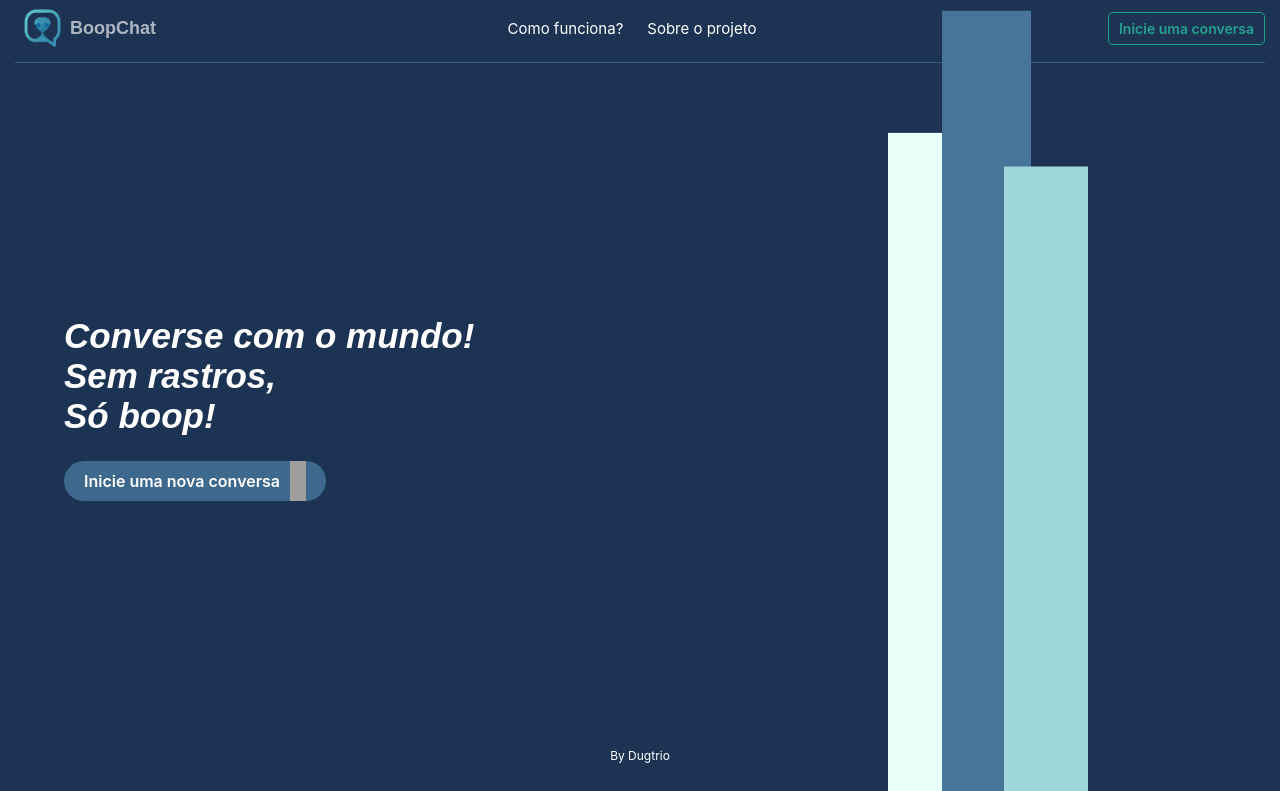
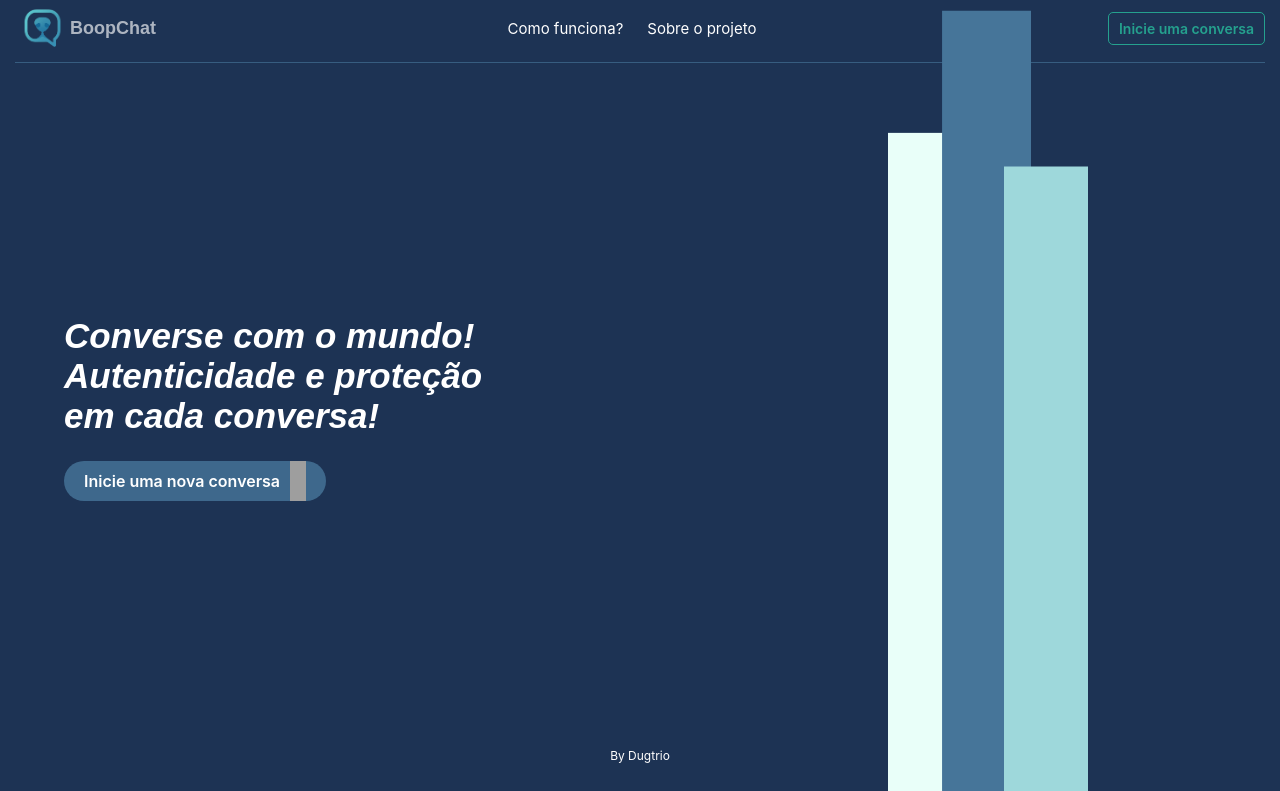
Before and after one commit to ryanpabloac/boopchat, a Flask app: page / in a window 1280 px wide. Shown: the part 6-797 px from the top of the page. Run offline with Flask 3, Linux system fonts and the light colour scheme; grey boxes are pictures that could not be loaded.

Commit message:
Update index.html

```diff
--- a/templates/index.html
+++ b/templates/index.html
@@ -25,8 +25,8 @@
         <div id="slogan">
             <p>
                 Converse com o mundo!<br>
-                Sem rastros,<br>
-                Só boop!
+                Autenticidade e proteção<br>
+                em cada conversa!
             </p>
             <div id="new-chat">
                 <a href="/cadastro">Inicie uma nova conversa</a>
```
